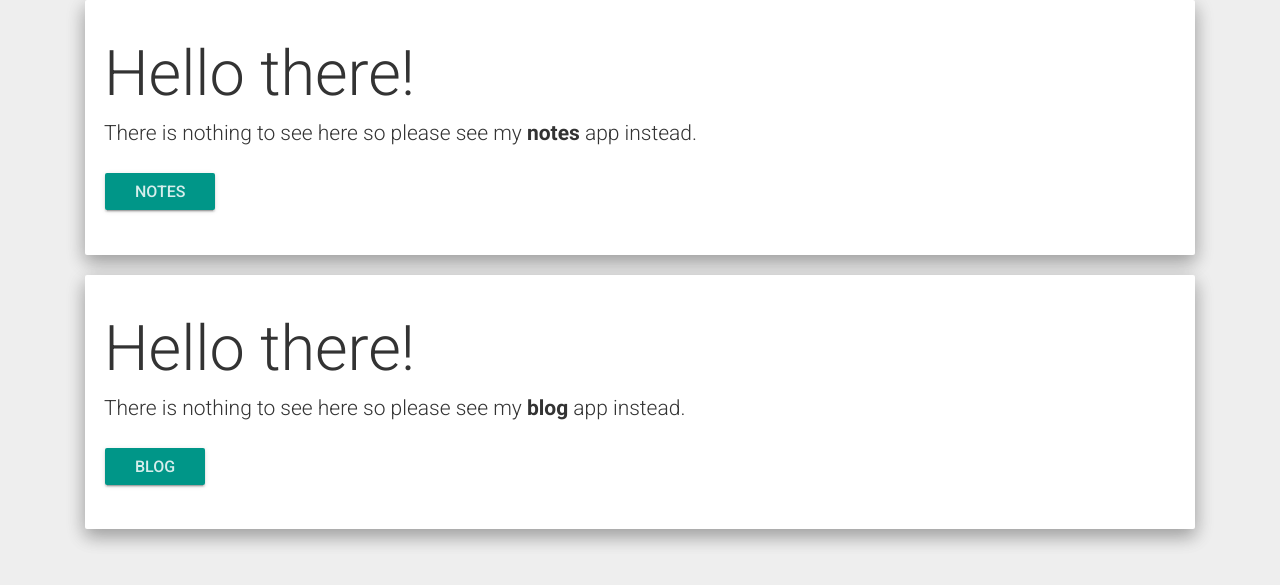
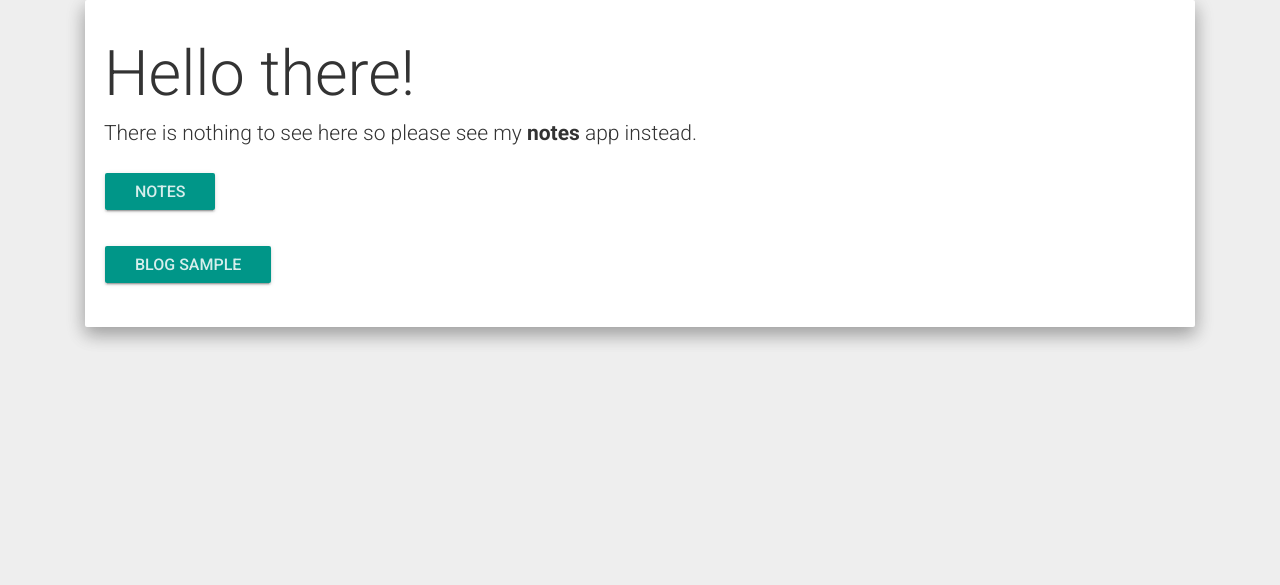
Before and after one commit to aRTiPee/djcrashedsample, a Django app: template app/templates/home/index.html in a window 1280 px wide. Shown: the top 585 px of the page. Run offline with Django 3.2, Linux system fonts and the light colour scheme; the template is opened without the code that fills it, so the values that code supplies are empty; some libraries are stand-ins or nearby versions.

Commit message:
Sample to be pushed to master

```diff
--- a/app/assets/css/styles.css
+++ b/app/assets/css/styles.css
@@ -11,6 +11,3 @@ body {
 a.note-panel-link {
     text-decoration: none;
 }
-h1 {
-	color: red;
-}
--- a/app/config/urls.py
+++ b/app/config/urls.py
@@ -21,5 +21,4 @@ urlpatterns = [
     url(r'^$', include('home.urls', namespace='home')),
     url(r'^notes/', include('notes.urls', namespace='notes')),
     url(r'^admin/', admin.site.urls),
-    url(r'^blog/', include('blog.urls'))
 ]
--- a/app/home/urls.py
+++ b/app/home/urls.py
@@ -1,4 +1,4 @@
-from django.conf.urls import include, url
+from django.conf.urls import url
 
 from . import views
 
--- a/app/templates/base.html
+++ b/app/templates/base.html
@@ -1,7 +1,6 @@
 {% load static %}
 <!DOCTYPE html>
 <html lang="en-us">
-	<head>
 
 {% block head_meta %}
 <meta charset="utf-8">
--- a/app/templates/home/index.html
+++ b/app/templates/home/index.html
@@ -12,18 +12,9 @@
         <p><a class="btn btn-raised btn-primary btn-lg"
             href="{% url 'notes:index' %}"
         >Notes</a></p>
-    </div>
-</div>
-<div class="col-md-12">
-    <div class="jumbotron">
-        <h1>Hello there!</h1>
-
-        <p>There is nothing to see here so please see my <b>blog</b> app instead.
-        </p>
-
         <p><a class="btn btn-raised btn-primary btn-lg"
-            href="/blog/"
-        >Blog</a></p>
+            href="http://pjc88.pythonanywhere.com/"
+        >Blog Sample</a></p>
     </div>
 </div>
 {% endblock content %}
```
Lines whose indentation alone changed are shown as unchanged.
